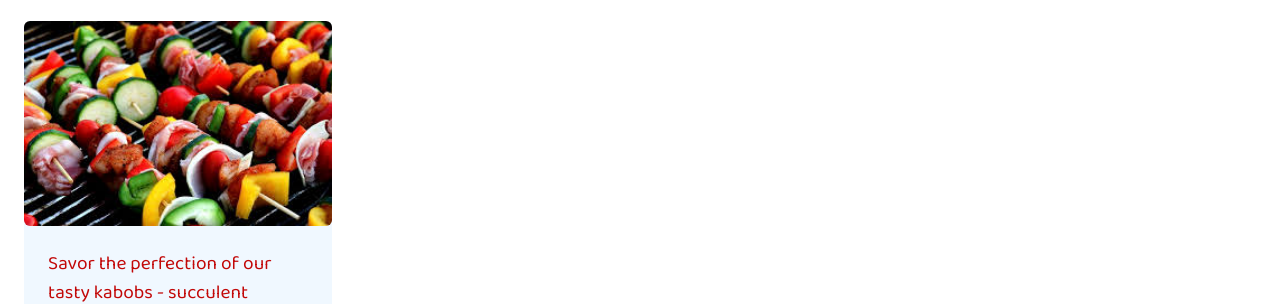
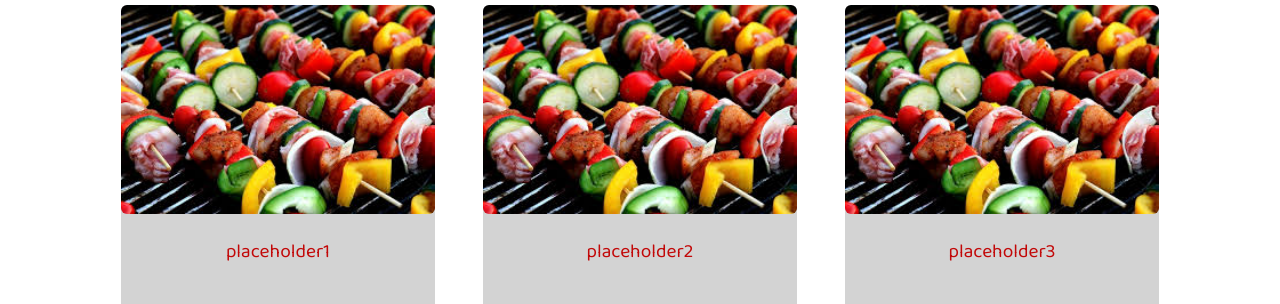
Before and after one commit to Ticktock101/BPA-2023, a plain HTML site: page menu.html in a window 1280 px wide. Shown: the part 203-507 px from the top of the page. Drawn offline with nearby package versions, Linux system fonts and the light colour scheme.

Commit message:
Used Bootstrap
Tried using bootstrap; know how to add rows but can't make the "want to order a spot" text look normal

```diff
--- a/css/homepage.css
+++ b/css/homepage.css
@@ -157,7 +157,7 @@ p {
 }
 
 .homepage-items {
-    background-color: aliceblue;
+    background-color: lightgrey;
     padding: 0 !important;
 }
 
--- /dev/null
+++ b/css/menu.css
@@ -0,0 +1,8 @@
+.menu-grid {
+    row-gap: 5rem;
+    column-gap: 10rem;
+}
+
+.row {
+    gap: 5rem;
+}
--- a/css/website.css
+++ b/css/website.css
@@ -25,3 +25,9 @@ html, body{
 header, main, footer {
     font-family: 'Baloo 2', Helvetica, sans-serif;
 }
+
+.div-to-center {
+    display: flex;
+    justify-content: center;
+    align-items: center;
+  }
--- a/menu.html
+++ b/menu.html
@@ -31,31 +31,31 @@
     </nav>
 
     <main class="main">
-        <div id="main-content" class="container-fluid">
-            <div id="row" class="row other-row d-flex flex-wrap"></div>
-            <p class="p-4 title-text h1 align-items-center justify-content-center">MENU</p>
-            <div class="row third d-flex justify-content-between m-4">
+        <div id="main-content" class="container-fluid" row-gap-3>
+            <div id="title-container">
+                <p class="p-4 title-text h1 div-to-center">MENU</p>
+            </div>
+            <div id="row" class="row other-row d-flex flex-wrap">
+                <div class="row gap-5 div-to-center">
                     <div class="col-md-3 col-12 d-flex flex-column align-items-center justify-content-center column homepage-items rounded-3">
                         <img src="./images/image2.jpg" alt="" class="img-fluid img-responsive rounded img-normal orderh-img">
-                    <p class="p-4 text-sm">Savor the perfection of our tasty kabobs - succulent marinated meat, crisp veggies, and a symphony of spices grilled to perfection. A culinary journey for your senses in every bite!</p>
-                    <!-- <button class="rounded-3 h3 m-3 hp-button border-0">Order now</button> -->
-                </div>
-
-                <!-- <div class="col-md-3 col-12 d-flex flex-column align-items-center justify-content-center column homepage-items rounded-3">
-                    <img src="./images/image2.jpg" alt="" class="img-fluid img-responsive rounded img-normal orderh-img">
-                    <p class="p-4 text-sm">Savor the perfection of our tasty kabobs - succulent marinated meat, crisp veggies, and a symphony of spices grilled to perfection. A culinary journey for your senses in every bite!</p>
+                        <p class="p-4 text-sm">placeholder1</p>
                         <button class="rounded-3 h3 m-3 hp-button border-0">Order now</button>
                     </div>
-
                     <div class="col-md-3 col-12 d-flex flex-column align-items-center justify-content-center column homepage-items rounded-3">
                         <img src="./images/image2.jpg" alt="" class="img-fluid img-responsive rounded img-normal orderh-img">
-                    <p class="p-4 text-sm">Savor the perfection of our tasty kabobs - succulent marinated meat, crisp veggies, and a symphony of spices grilled to perfection. A culinary journey for your senses in every bite!</p>
+                        <p class="p-4 text-sm">placeholder2</p>
                         <button class="rounded-3 h3 m-3 hp-button border-0">Order now</button>
-                </div> -->
-
                     </div>
-
-            <div id="row2" class="row other-row d-flex flex-wrap">
+                    <div class="col-md-3 col-12 d-flex flex-column align-items-center justify-content-center column homepage-items rounded-3">
+                        <img src="./images/image2.jpg" alt="" class="img-fluid img-responsive rounded img-normal orderh-img">
+                        <p class="p-4 text-sm">placeholder3</p>
+                        <button class="rounded-3 h3 m-3 hp-button border-0">Order now</button>
+                    </div>
+                </div>
+              </div>
+            </div>
+            <!-- <div id="row2" class="row other-row d-flex flex-wrap">
                 <div class="col-md-6 col-12 second-img d-flex align-items-center justify-content-center column" id="intro-img-cover">
                     <img src="./images/image1r.jpg" alt="" class="img-fluid img-responsive rounded img-normal" id="intro-pic">
                 </div>
@@ -66,16 +66,15 @@
                         <button class="rounded-3 m-2 h2 p-3 hp-button border-0">Try it now!</button>
                     </div>
                 </div>
-            </div>
+            </div> -->
 
-            <div id="row3" class="row other-row d-flex flex-wrap flex-column m-4">
+            <div id="row3" class="row other-row d-flex flex-wrap m-4">
                 <div class=" col-12 d-flex align-items-center justify-content-center column" id="intro-img-cover">
                     <p class="p-4 title-text h1">Want to have a spot?</p>
                 </div>
                 <div class=" col-12 d-flex align-items-center justify-content-center column" id="intro-img-cover">
                     <button class="rounded-3 m-2 h2 p-3 hp-button border-0">Reserve now!</button>
                 </div>
-
             </div>
 
             <div class="row footer">
```
Lines whose indentation alone changed are shown as unchanged.
